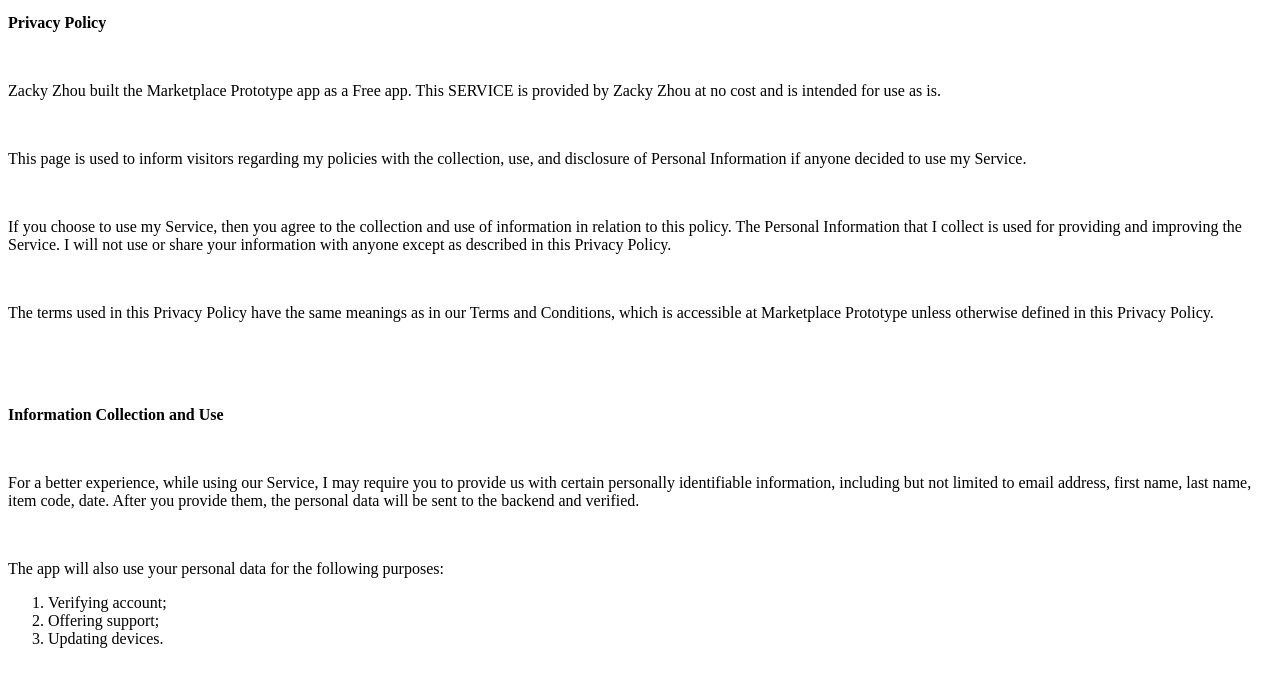
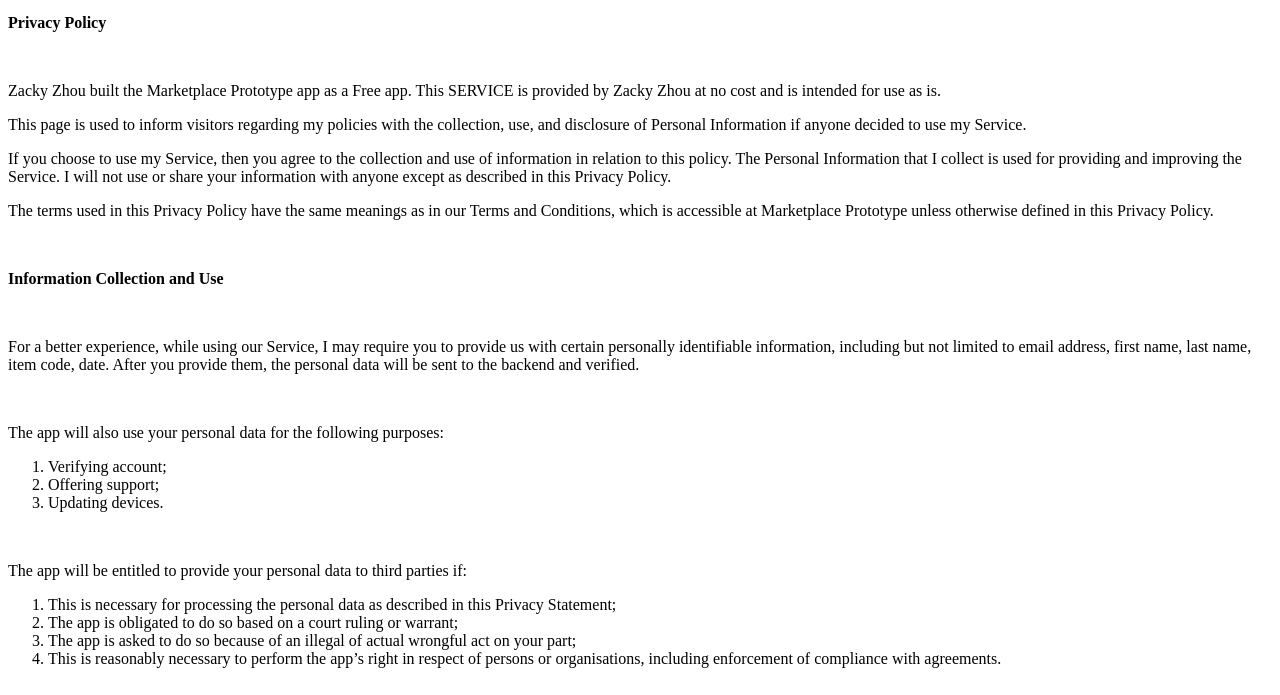
Before and after one commit to buyaolulah/marketplaceprototype, a plain HTML site: page index.html in a window 1280 px wide. Shown: the part 86-781 px from the top of the page. Drawn offline with Linux system fonts and the light colour scheme.

Commit message:
Update index.html

```diff
--- a/index.html
+++ b/index.html
@@ -4,13 +4,9 @@
 <p class="p4"><span class="s1"><b>Privacy Policy</b></span></p>
 <p class="p4"><span class="s1"> </span></p>
 <p class="p4"><span class="s1">Zacky Zhou built the Marketplace Prototype app as a Free app. This SERVICE is provided by Zacky Zhou at no cost and is intended for use as is.</span></p>
-<p class="p4"><span class="s1"> </span></p>
 <p class="p4"><span class="s1">This page is used to inform visitors regarding my policies with the collection, use, and disclosure of Personal Information if anyone decided to use my Service.</span></p>
-<p class="p4"><span class="s1"> </span></p>
 <p class="p4"><span class="s1">If you choose to use my Service, then you agree to the collection and use of information in relation to this policy. The Personal Information that I collect is used for providing and improving the Service. I will not use or share your information with anyone except as described in this Privacy Policy.</span></p>
-<p class="p4"><span class="s1"> </span></p>
 <p class="p4"><span class="s1">The terms used in this Privacy Policy have the same meanings as in our Terms and Conditions, which is accessible at Marketplace Prototype unless otherwise defined in this Privacy Policy.</span></p>
-<p class="p4"><span class="s1"> </span></p>
 <p class="p4"><span class="s1"> </span></p>
 
 <p class="p4"><span class="s1"><b>Information Collection and Use</b></span></p>
```
